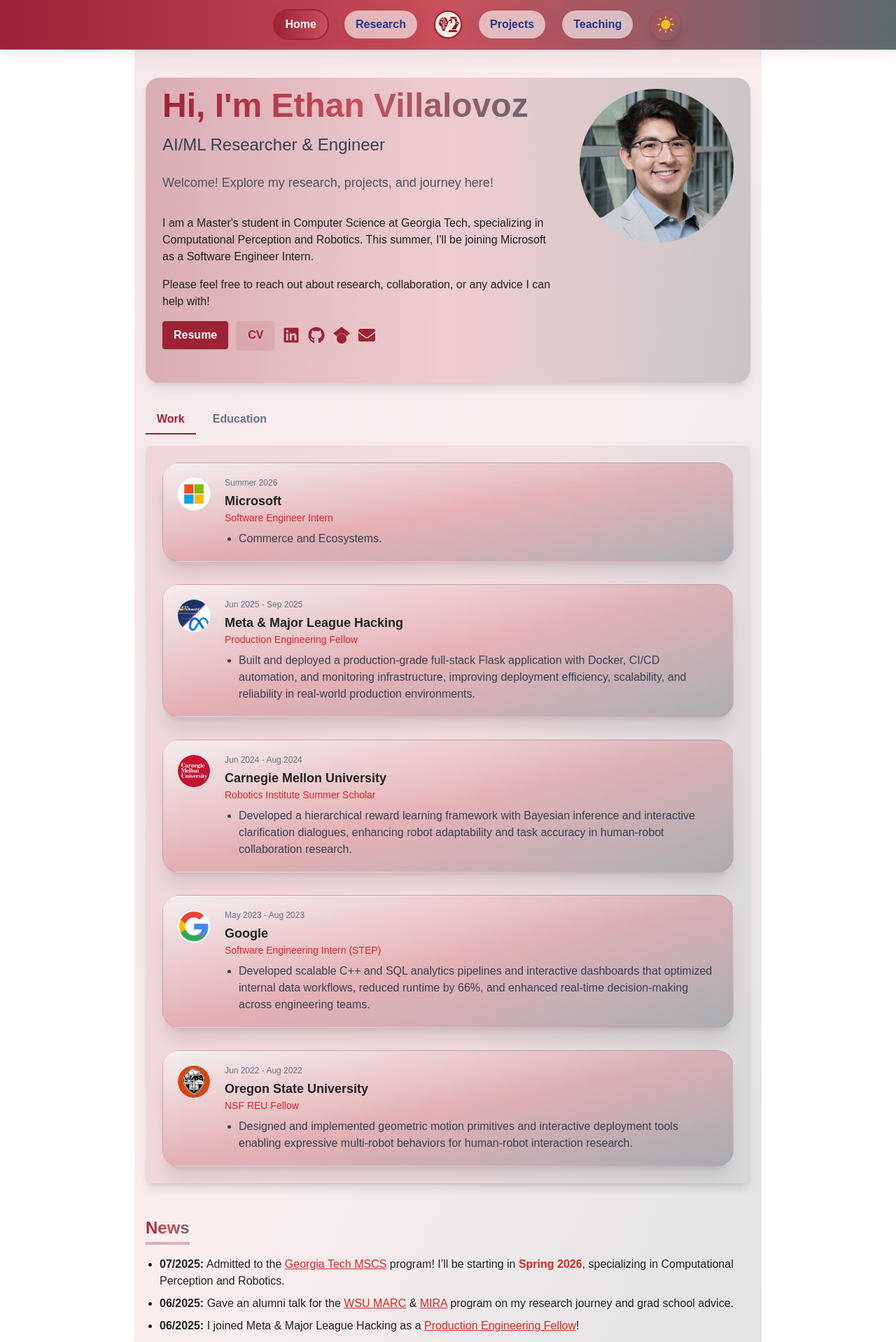
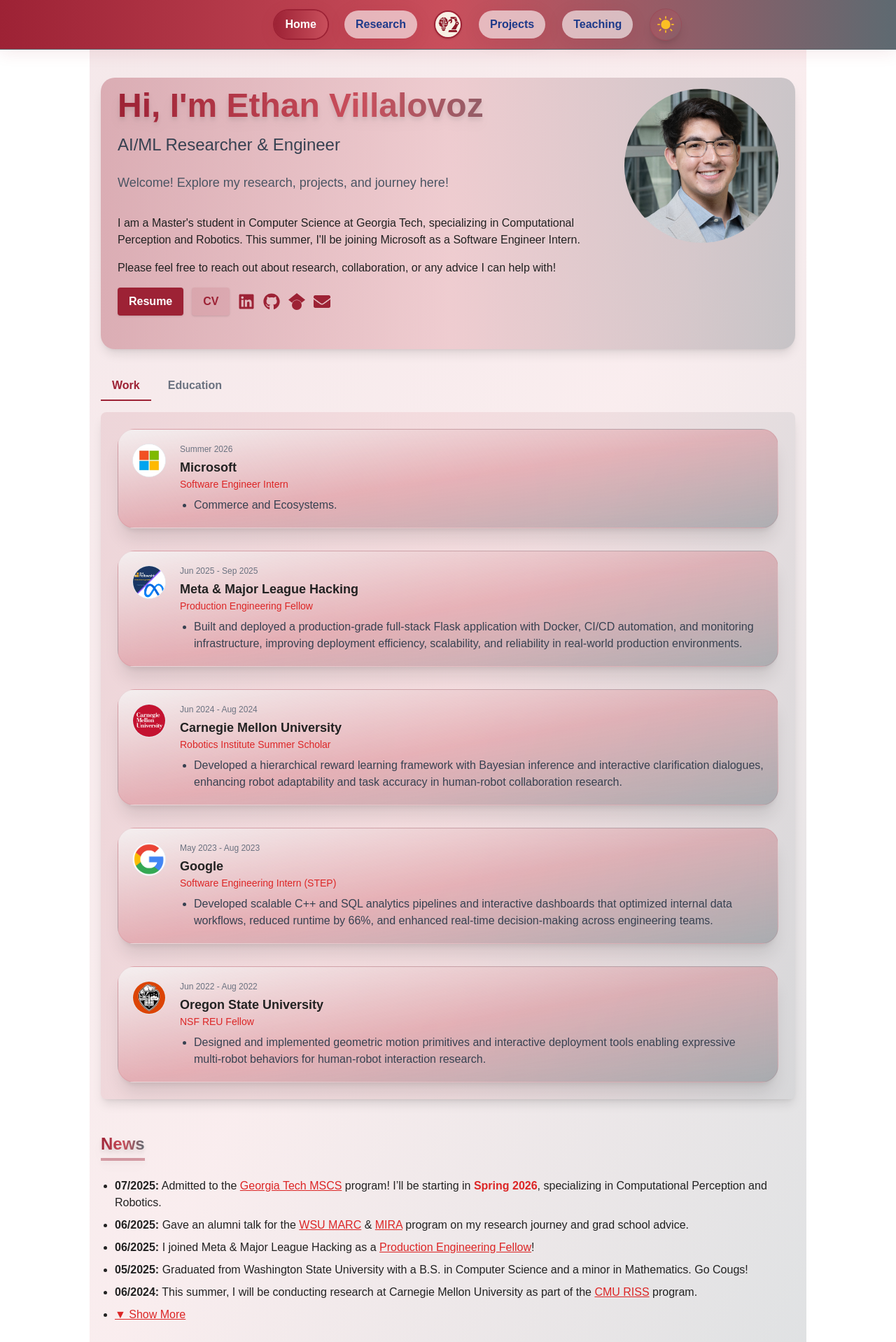
Before and after one commit to ethanvillalovoz/ethanvillalovoz.github.io, a Next.js app: page / in a window 1280 px wide. Shown: the top 1918 px of the page at 70% size. Built offline with nearby package versions, Linux system fonts and the light colour scheme.

Commit message:
Updated format: consistency

```diff
--- a/src/app/page.tsx
+++ b/src/app/page.tsx
@@ -276,7 +276,7 @@ export default function Home() {
 	const hiddenNews = newsItems.filter((item) => item.hidden);
 
 	return (
-		<main className="max-w-4xl mx-auto px-4 py-10 relative overflow-hidden bg-gradient-to-br from-primary/10 via-primary-light/10 to-primary-dark/20 dark:from-primary-dark/30 dark:via-primary/10 dark:to-primary-dark/40">
+		<main className="max-w-5xl mx-auto px-4 py-10 relative overflow-hidden bg-gradient-to-br from-primary/10 via-primary-light/10 to-primary-dark/20 dark:from-primary-dark/30 dark:via-primary/10 dark:to-primary-dark/40">
 			{/* SVG Background */}
 			{/* <svg
 				className="absolute inset-0 w-full h-full pointer-events-none z-0"
@@ -307,7 +307,7 @@ export default function Home() {
 							initial={{ opacity: 0, y: 40 }}
 							animate={{ opacity: 1, y: 0 }}
 							transition={{ duration: 0.7, ease: "easeOut" }}
-							className="text-5xl font-extrabold mb-4 bg-gradient-to-r from-primary via-primary-light to-primary-dark bg-clip-text text-transparent"
+							className="text-5xl font-extrabold mb-4 bg-gradient-to-r from-primary via-primary-light to-primary-dark bg-clip-text text-transparent drop-shadow-lg"
 						>
 							Hi, I&apos;m Ethan Villalovoz
 						</motion.h1>
@@ -574,7 +574,7 @@ export default function Home() {
 				<section className="mb-12" aria-labelledby="news-heading">
 					<h2
 						id="news-heading"
-						className="text-2xl font-bold mb-4 bg-gradient-to-r from-primary via-primary-light to-primary-dark bg-clip-text text-transparent border-b-4 border-primary/30 inline-block pb-1"
+						className="text-2xl font-bold mb-6 bg-gradient-to-r from-primary via-primary-light to-primary-dark bg-clip-text text-transparent border-b-4 border-primary/40 dark:border-primary-dark/40 inline-block pb-1 drop-shadow-lg"
 					>
 						News
 					</h2>
--- a/src/app/research/page.tsx
+++ b/src/app/research/page.tsx
@@ -72,8 +72,8 @@ export default function ResearchPage() {
 			>
 				A list of my research papers and publications.
 			</motion.p>
-			<section className="mb-10">
-				<h2 className="text-2xl font-bold mb-2 bg-gradient-to-r from-primary via-primary-light to-primary-dark bg-clip-text text-transparent border-b-4 border-primary/40 dark:border-primary-dark/40 inline-block pb-1 drop-shadow-lg">
+			<section className="mb-12">
+				<h2 className="text-2xl font-bold mb-6 bg-gradient-to-r from-primary via-primary-light to-primary-dark bg-clip-text text-transparent border-b-4 border-primary/40 dark:border-primary-dark/40 inline-block pb-1 drop-shadow-lg">
 					Research Interests
 				</h2>
 				<p className="text-lg mb-2">
```
